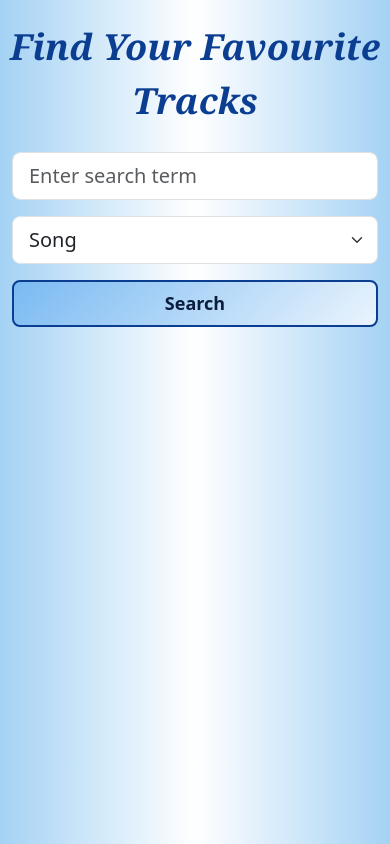
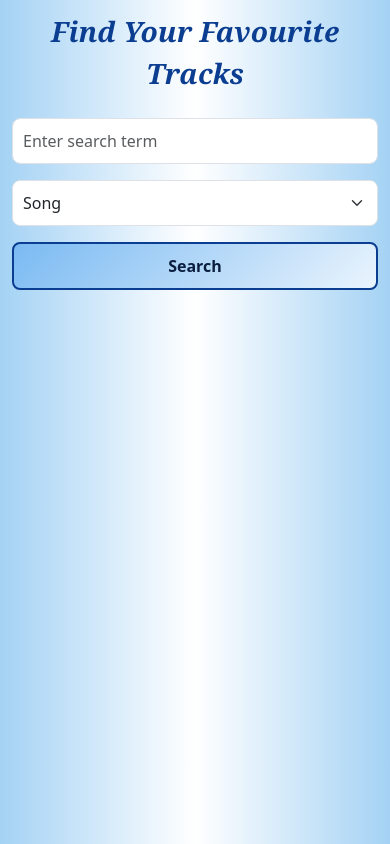
Before and after one commit to ShezahFalak/browse-music, a plain HTML site: page index.html in a window 390 px wide. Drawn offline with nearby package versions, Linux system fonts and the light colour scheme.

Commit message:
Update index.html

```diff
--- a/index.html
+++ b/index.html
@@ -2,6 +2,7 @@
 <html lang="en">
 <head>
   <meta charset="UTF-8">
+  <meta name="viewport" content="width=device-width, initial-scale=1">
   <title>Find Your Favourite Tracks</title>
   <link href="https://cdn.jsdelivr.net/npm/bootstrap@5.3.3/dist/css/bootstrap.min.css" rel="stylesheet">
   <style>
@@ -28,6 +29,7 @@
       border: 2px solid #0b3d91;
       border-radius: 8px;
       transition: transform 0.3s ease, box-shadow 0.3s ease;
+      padding: 10px;
     }
 
     .btn-custom:hover {
@@ -101,11 +103,19 @@
     /* Mobile responsiveness */
     @media (max-width: 576px) {
       p.title {
-      font-size: 36px;
+        font-size: 28px;
+        padding-top: 10px;
+      }
+
+      .form-control,
+      .form-select {
+        font-size: 16px;
+        padding: 10px;
       }
 
       .btn-custom {
-      font-size: 18px;
+        font-size: 16px;
+        padding: 10px;
       }
 
       .result-item {
@@ -119,11 +129,22 @@
       }
 
       .result-info span {
-      font-size: 18px;
+        font-size: 16px;
       }
 
       .result-info a {
-      font-size: 14px;
+        font-size: 13px;
+      }
+
+      .row.g-3 {
+        flex-direction: column;
+        align-items: stretch;
+      }
+
+      .col-md-5,
+      .col-md-3,
+      .col-md-2 {
+        width: 100%;
       }
     }
   </style>
@@ -133,7 +154,7 @@
   <p class="title">Find Your Favourite Tracks</p>
 
   <div class="container my-4">
-    <div class="row justify-content-center align-items-center g-3">
+    <div class="row justify-content-center g-3 text-center text-md-start">
       <div class="col-md-5">
         <input type="text" id="searchid" class="form-control form-control-lg" placeholder="Enter search term">
       </div>
```
Lines whose indentation alone changed are shown as unchanged.
